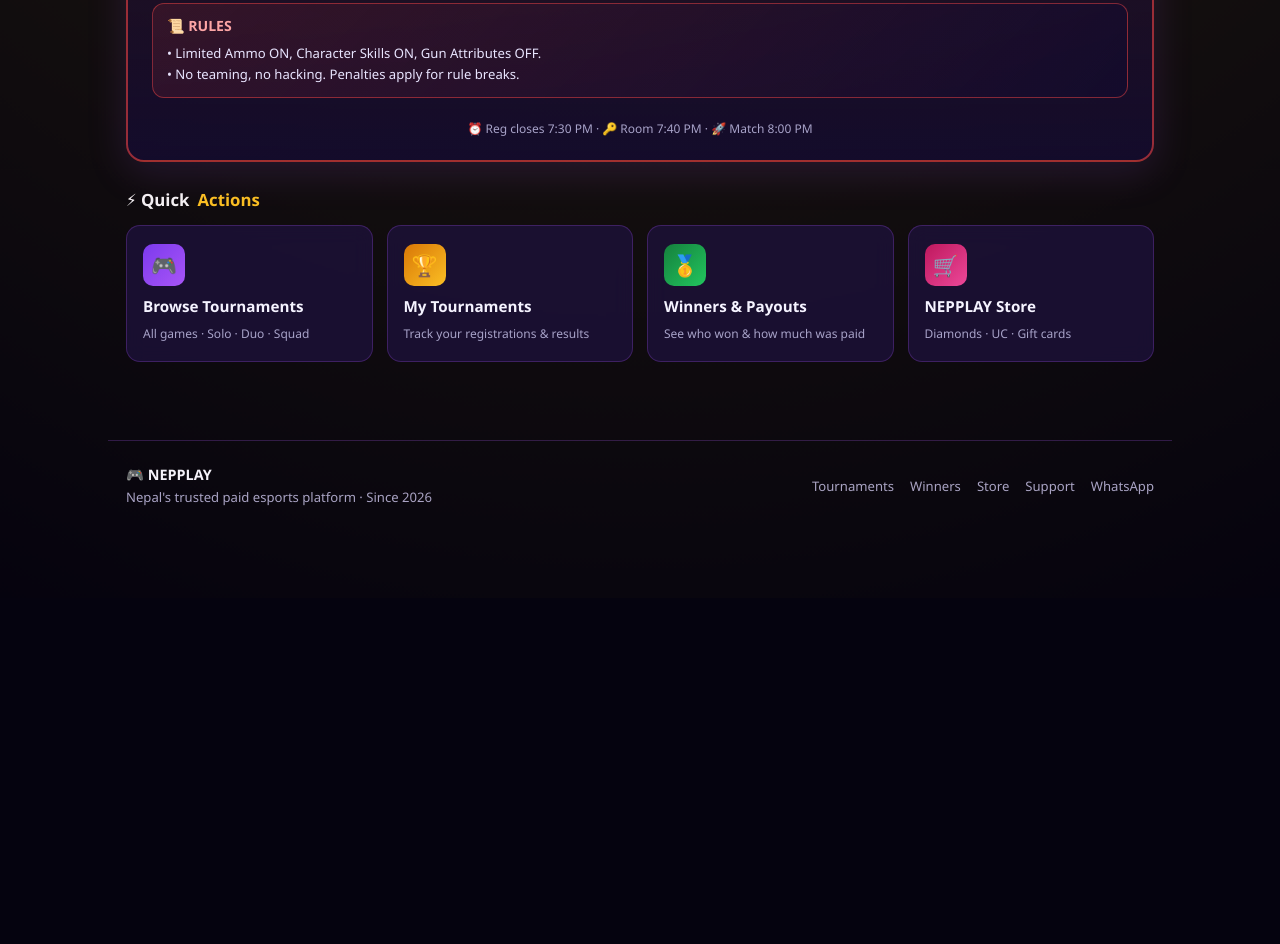
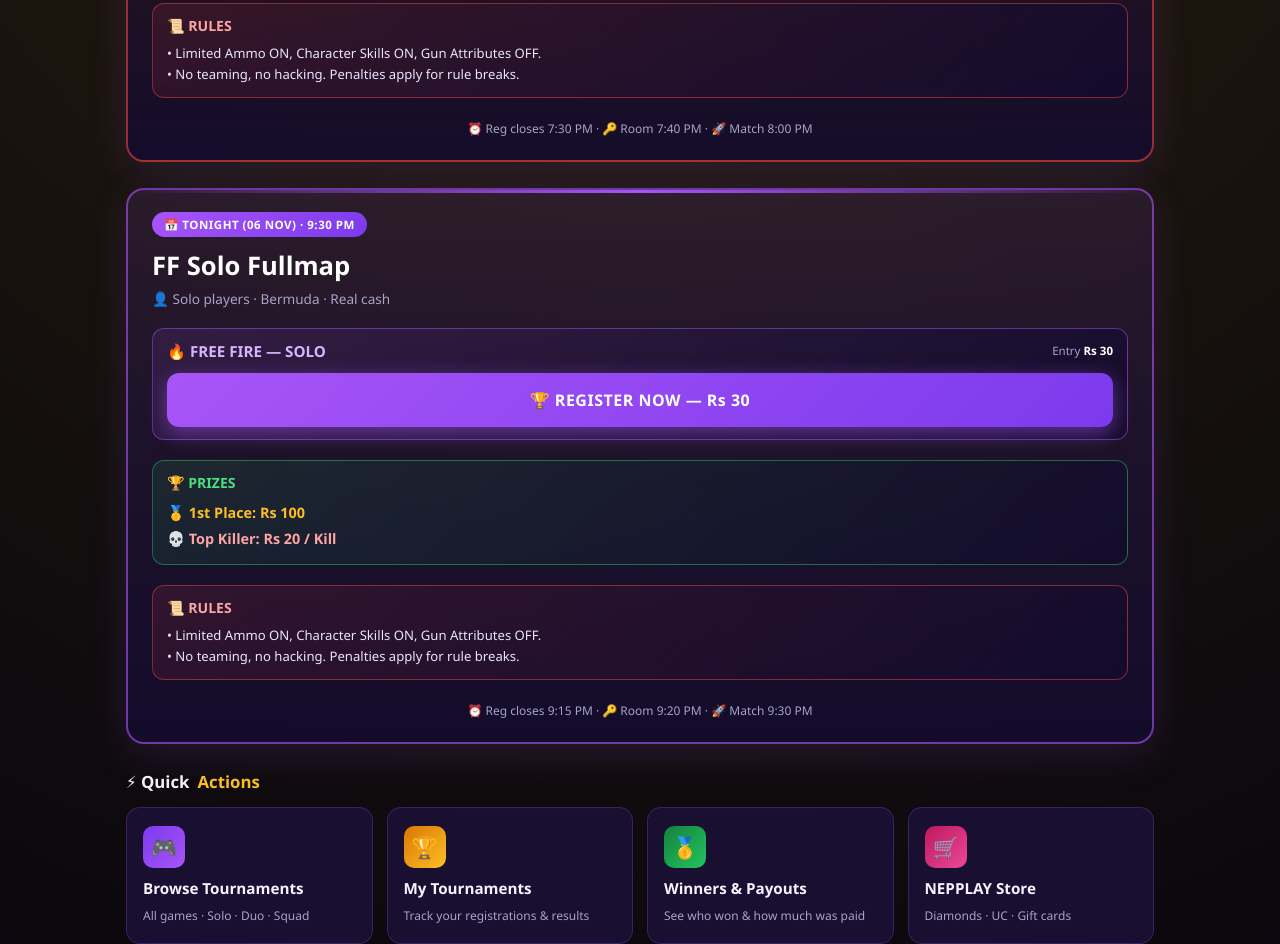
Before and after one commit to amit3468/nepplay, a website: page member.html in a window 1280 px wide. Shown: the part 1968-2912 px from the top of the page. Before the commit the page ends 2566 px from the top, so only its background shows below. Drawn offline with Linux system fonts and the light colour scheme; no server answers.

Commit message:
make some changes

```diff
--- a/member.html
+++ b/member.html
@@ -1293,7 +1293,38 @@
   <div style="font-size:0.75rem; color:#a8a3c9; text-align:center; margin-top:8px; line-height:1.5;">⏰ Reg closes 7:30 PM · 🔑 Room 7:40 PM · 🚀 Match 8:00 PM</div>
 </div>
 
-  <div id="upcomingSection" hidden>
+  <!-- ⭐ TONIGHT (06 NOV) · 9:30 PM SOLO FULLMAP -->
+<div class="tomorrow-card" style="border-color:rgba(168,85,247,.6); background:linear-gradient(180deg, rgba(168,85,247,.12), rgba(20,12,45,.95)); margin-bottom:26px;">
+  <span class="tc-tag" style="background:linear-gradient(135deg,#a855f7,#7c3aed);">📅 TONIGHT (06 NOV) · 9:30 PM</span>
+  <div class="tc-title">FF Solo Fullmap</div>
+  <div class="tc-sub">👤 Solo players · Bermuda · Real cash</div>
+
+  <div style="background:linear-gradient(135deg, rgba(168,85,247,.12), rgba(20,12,45,.85)); border:1px solid rgba(168,85,247,.5); border-radius:12px; padding:12px 14px; margin-top:6px;">
+    <div style="display:flex; justify-content:space-between; align-items:center; gap:10px; flex-wrap:wrap;">
+      <div style="font-weight:900; color:#d8b4fe; font-size:0.95rem;">🔥 FREE FIRE — SOLO</div>
+      <div style="font-size:0.72rem; color:#a8a3c9;">Entry <b style="color:#fff;">Rs 30</b></div>
+    </div>
+    <a href="/registration.html?tournamentId=solo_930_nov6" style="display:block; text-decoration:none; text-align:center; padding:16px 20px; border-radius:12px; font-weight:900; font-size:1rem; color:#ffffff; background:linear-gradient(135deg,#a855f7,#7c3aed); box-shadow:0 6px 20px rgba(168,85,247,.5); margin-top:12px; letter-spacing:0.5px;">🏆 REGISTER NOW — Rs 30</a>
+  </div>
+
+  <div style="background:linear-gradient(135deg, rgba(34,197,94,.12), rgba(20,12,45,.85)); border:1px solid rgba(34,197,94,.5); border-radius:12px; padding:12px 14px; margin-top:6px;">
+    <div style="font-weight:900; color:#4ade80; font-size:0.88rem; margin-bottom:8px;">🏆 PRIZES</div>
+    <div style="font-size:0.9rem; color:#e9e5ff; line-height:1.8;">
+      🥇 <b style="color:#fbbf24;">1st Place: Rs 100</b><br>
+      💀 <b style="color:#fca5a5;">Top Killer: Rs 20 / Kill</b>
+    </div>
+  </div>
+
+  <div style="background:linear-gradient(135deg, rgba(239,68,68,.12), rgba(20,12,45,.85)); border:1px solid rgba(239,68,68,.5); border-radius:12px; padding:12px 14px; margin-top:6px;">
+    <div style="font-weight:900; color:#fca5a5; font-size:0.88rem; margin-bottom:8px;">📜 RULES</div>
+    <div style="font-size:0.82rem; color:#e9e5ff; line-height:1.6;">
+      • Limited Ammo ON, Character Skills ON, Gun Attributes OFF.<br>
+      • No teaming, no hacking. Penalties apply for rule breaks.
+    </div>
+  </div>
+  <div style="font-size:0.75rem; color:#a8a3c9; text-align:center; margin-top:8px; line-height:1.5;">⏰ Reg closes 9:15 PM · 🔑 Room 9:20 PM · 🚀 Match 9:30 PM</div>
+</div>
+    <div id="upcomingSection" hidden>
     <h2 class="section-title">🎮 Upcoming <span class="accent">Tournaments</span></h2>
     <div id="upcomingContent">
       <div class="mt-empty">Loading tournaments…</div>
```
